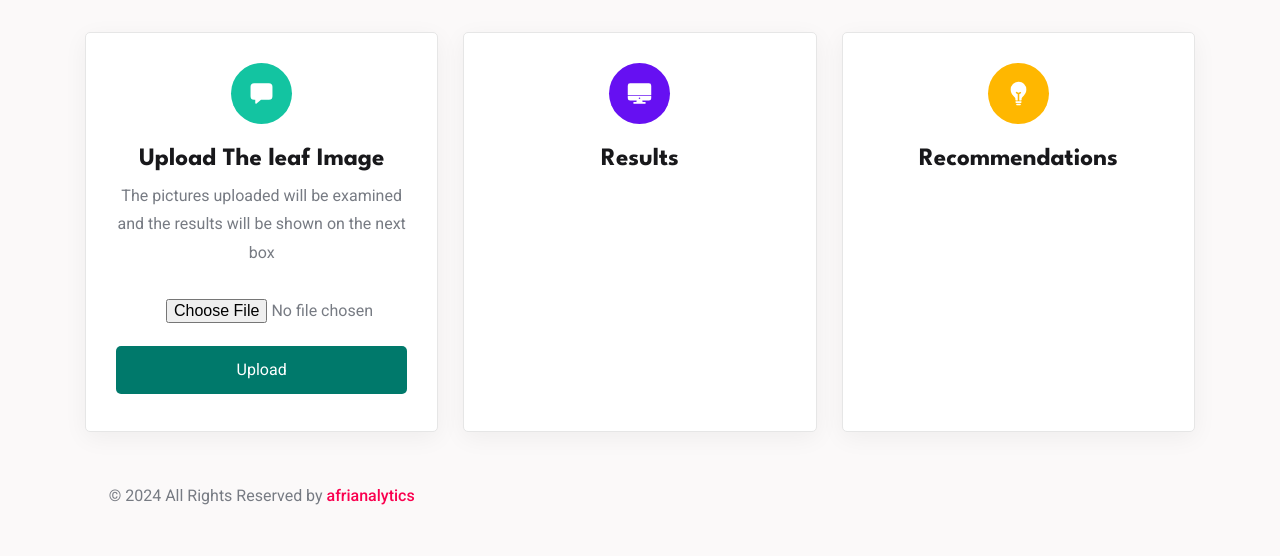
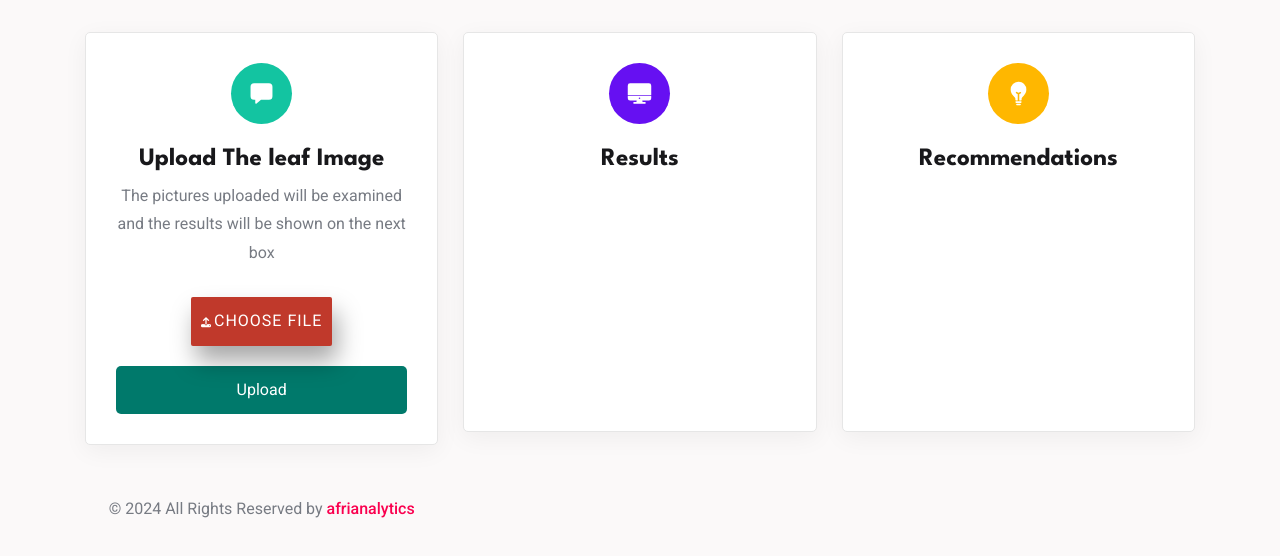
Before and after one commit to bourzat/teadisease-recognition-model, a plain HTML site: page index.html in a window 1280 px wide. Shown: the part 220-776 px from the top of the page. Drawn offline with nearby package versions, Linux system fonts and the light colour scheme.

Commit message:
modified choose file button

```diff
--- a/index.html
+++ b/index.html
@@ -5,6 +5,7 @@
   <meta charset="UTF-8">
   <meta http-equiv="X-UA-Compatible" content="IE=edge">
   <meta name="viewport" content="width=device-width, initial-scale=1.0">
+  <link rel="stylesheet" type="text/css" href="https://cdnjs.cloudflare.com/ajax/libs/font-awesome/6.2.0/css/all.min.css">
   <title>Afrianalytics</title>
 
   <!--
@@ -81,46 +82,6 @@
   </header>
 
 
-
-
-
- <!--  <main>
-    <article> -->
-
-      <!--
-        - #HERO
-      -->
-
-     <!--  <section class="section hero" id="home" aria-label="hero">
-        <div class="container">
-
-          <div class="hero-content">
-
-            <p class="hero-subtitle">InnoHub Marketing Agency</p>
-
-            <h1 class="h1 hero-title">We are available for marketing</h1>
-
-            <p class="hero-text">
-              Lorem ipsum dolor sit amet, consectetur adipiscing elit, sed do eiusmod temporthem incididunt ut labore et
-              dolore magna
-              aliqua.
-            </p>
-
-            <a href="#" class="btn btn-primary">Get Started</a>
-
-          </div>
-
-          <figure class="hero-banner">
-            <img src="./assets/images/hero-banner.png" width="720" height="673" alt="hero banner" class="w-100">
-          </figure>
-
-        </div>
-      </section> -->
-
-
-
-
-
       <!--
         - #SERVICE
       -->
@@ -151,12 +112,16 @@
                   The pictures uploaded will be examined and the results will be shown on the next box<br>
                 </p><br>
                <div class="file-input">
-                  <label for="fileInput" class="file-label">
-                    <input type="file" id="fileInput" class="file-input" onchange="displayFileName()">
+                  <!-- <label for="fileInput" class="file-label"> -->
+                    <label for="uploadBtn"><i class="fa-solid fa-upload"></i>Choose file</label>
+                    <input type="file" id="fileInput" class="file-input" onchange="displayFileName()" multiple>
                   </label>
+
+
                   <div class="file-name" id="fileName"></div>
                   <!-- <div class="result"><p></p></div>
- -->                  <button type="submit" class="upload-btn" multiple>Upload</button>
+ -->
+               <button type="submit" class="upload-btn" multiple>Upload</button>
               </div>
               </div>
 
@@ -203,75 +168,6 @@
               </div>
             </li>
 
-           <!--  <li>
-              <div class="service-card">
-
-                <div class="card-icon" style="background-color: #fc3549">
-                  <ion-icon name="phone-portrait"></ion-icon>
-                </div>
-
-                <h3 class="h3">
-                  <a href="#" class="card-title">Keyword Targeting</a>
-                </h3>
-
-                <p class="card-text">
-                  Sed ut perspiciatis unde omnis iste natus error sit tatem accusantium doloremque laudantium, totam rem
-                  aperiam, eaque
-                  ipsa quae.
-                </p>
-
-              </div>
-            </li> -->
-
-           <!--  <li>
-              <div class="service-card">
-
-                <div class="card-icon" style="background-color: #00d280">
-                  <ion-icon name="archive"></ion-icon>
-                </div>
-
-                <h3 class="h3">
-                  <a href="#" class="card-title">Email Marketing</a>
-                </h3>
-
-                <p class="card-text">
-                  Sed ut perspiciatis unde omnis iste natus error sit tatem accusantium doloremque laudantium, totam rem
-                  aperiam, eaque
-                  ipsa quae.
-                </p>
-
-              </div>
-            </li> -->
-
-            <!-- <li>
-              <div class="service-card">
-
-                <div class="card-icon" style="background-color: #ff612f">
-                  <ion-icon name="build"></ion-icon>
-                </div>
-
-                <h3 class="h3">
-                  <a href="#" class="card-title">Marketing & Reporting</a>
-                </h3>
-
-                <p class="card-text">
-                  Sed ut perspiciatis unde omnis iste natus error sit tatem accusantium doloremque laudantium, totam rem
-                  aperiam, eaque
-                  ipsa quae.
-                </p>
-
-              </div>
-            </li> -->
-
-          <!-- </ul>
-
-        </div>
-      </section> -->
-
-
-
-
-
 
   <footer class="footer">
     <div class="container">
--- a/styles.css
+++ b/styles.css
@@ -764,6 +764,39 @@ textarea.input-field {
     transition: background-color 0.3s ease;
   }
 
+  input[type="file"]{
+    display: none;
+    box-sizing: border-box;
+  }
+
+  label{
+    display: inline-block;
+    text-transform: uppercase;
+    color: #fff;
+    background-color: #c0392b;
+    padding: 10px 10px;
+    font-family: 10px;
+    letter-spacing: 1px;
+    user-select: none;
+    cursor: pointer;
+    box-shadow: 5px 15px 25px rgba(0, 0, 0, 0.35);
+    border-radius: 2px;
+    box-sizing: border-box;
+  }
+
+  label i{
+    font-size: 10px;
+    margin-right: 2px;
+    box-sizing: border-box;
+  }
+
+  label:active{
+    transform: scale(0.9);
+  }
+
+
+
+
 
 
 
--- /dev/null
+++ b/teadisease/styleBtn.css
@@ -0,0 +1,41 @@
+*{
+	margin: 0;
+	padding: 0;
+	box-sizing: border-box;
+	outline: none;
+}
+
+body{
+	height: 100vh;
+	display: grid;
+	font-family: 'Poppins', sans-serif;
+	place-content: center;
+	background: #2c3e50;
+}
+
+input[type="file"]{
+	display: none;
+}
+
+label{
+	display: inline-block;
+	text-transform: uppercase;
+	color: #fff;
+	background-color: #c0392b;
+	padding: 15px 40px;
+	font-family: 18px;
+	letter-spacing: 1.5px;
+	user-select: none;
+	cursor: pointer;
+	box-shadow: 5px 15px 25px rgba(0, 0, 0, 0.35);
+	border-radius: 3px;
+}
+
+label i{
+	font-size: 20px;
+	margin-right: 10px;
+}
+
+label:active{
+	transform: scale(0.9);
+}
```
Also changed, not shown: teadisease/upload2.html (added, +12 -0 lines).
